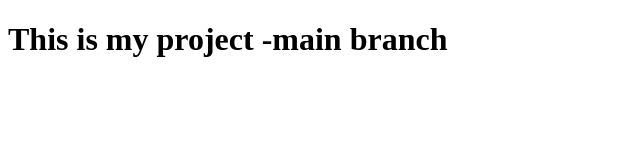
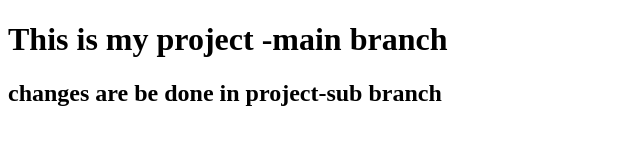
Before and after one commit to Bhargavi-ghb/git-merge, a plain HTML site: page index.html in a window 1280 px wide. Shown: the whole page, without its empty margins (0-640 px from the left). Drawn offline with Linux system fonts and the light colour scheme.

Commit message:
sub branch

```diff
--- a/index.html
+++ b/index.html
@@ -7,5 +7,6 @@
 </head>
 <body>
     <h1>This is my project -main branch</h1>
+    <h2>changes are be done in project-sub branch</h2>
 </body>
 </html>
```
